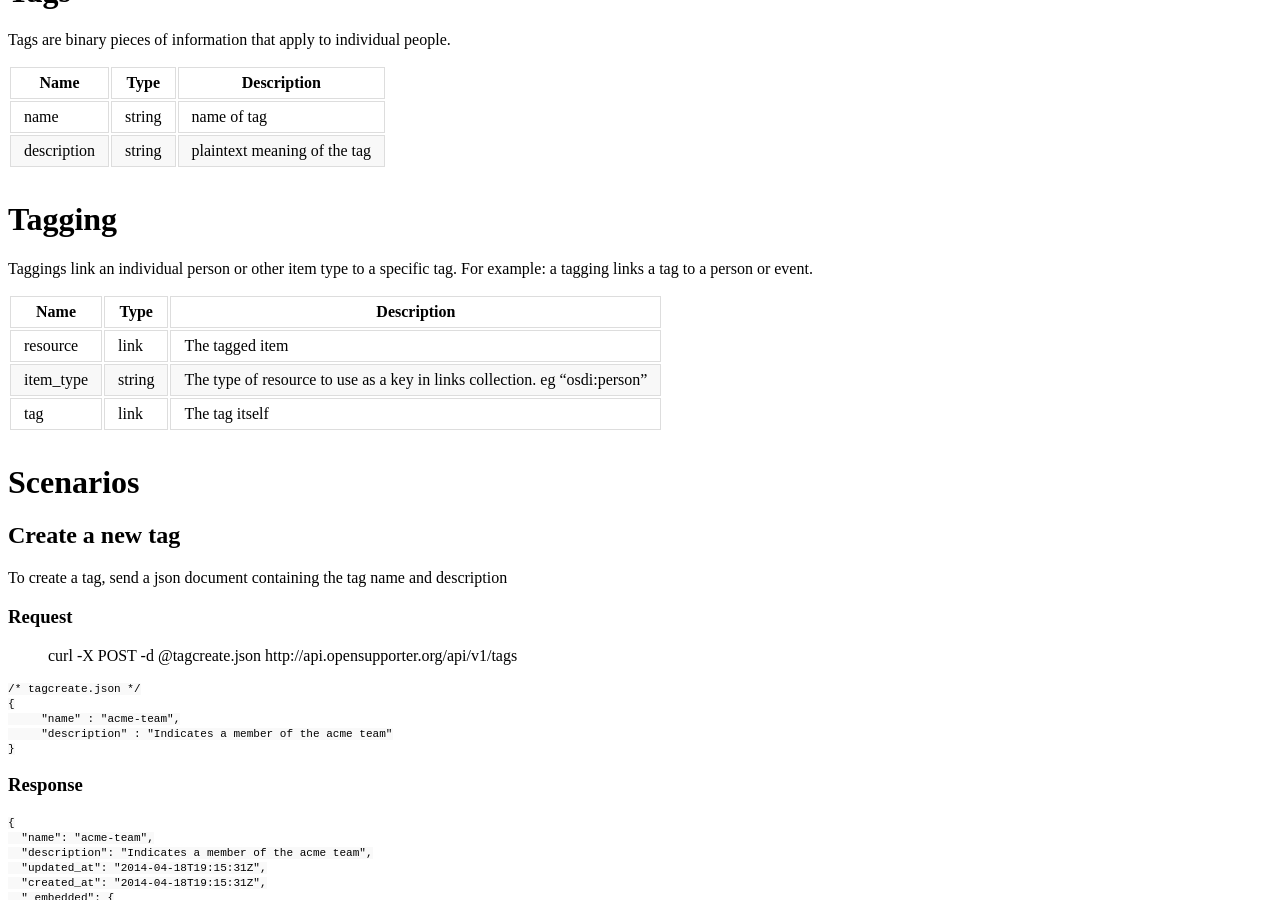
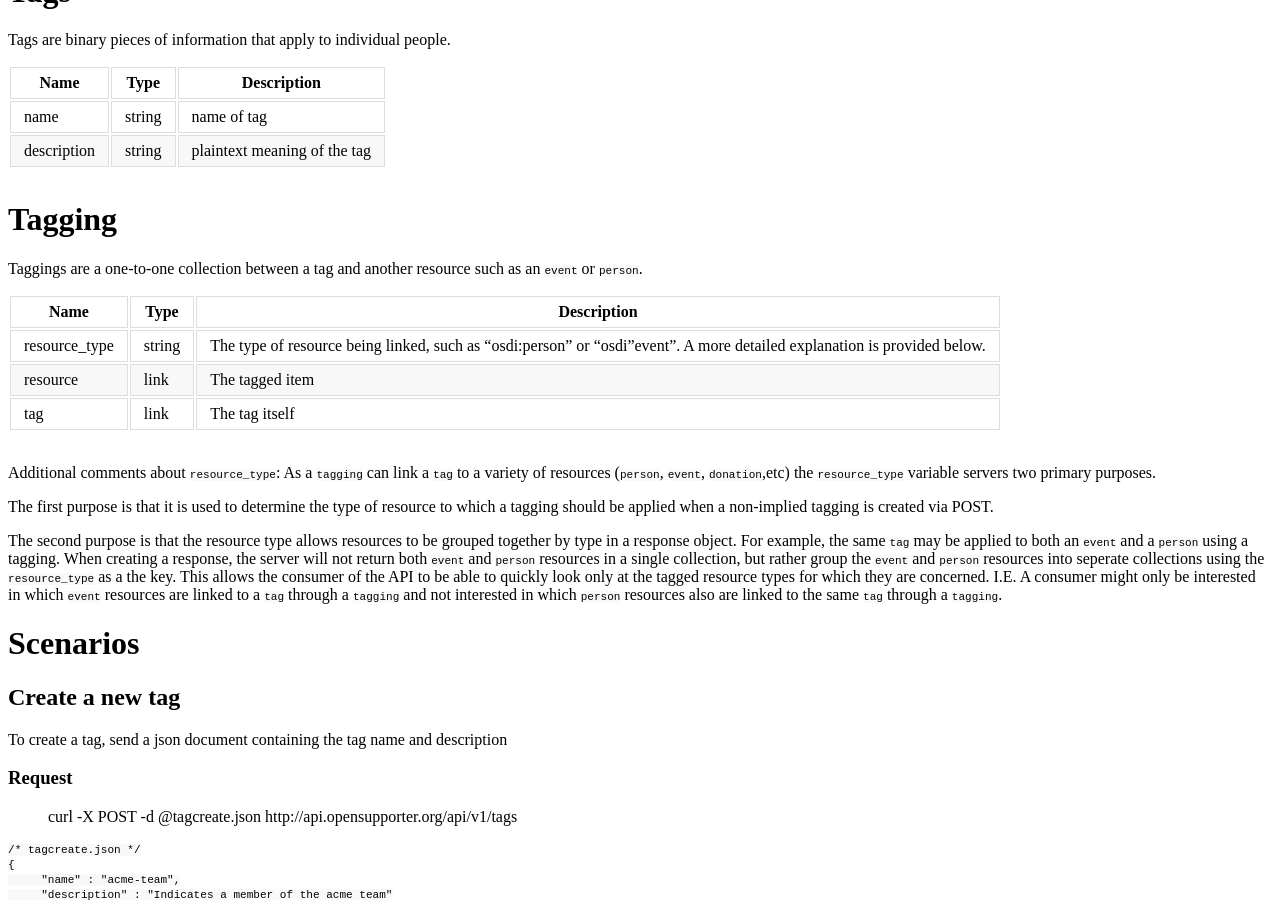
Before and after one commit to opensupporter/osdi-docs, a Jekyll site: the page built from tags.md, in a window 1280 px wide and 900 px high, scrolled down 300 px. Built offline with Jekyll 4.4.1, drawn with Linux system fonts in a browser that asks for light colours; a style sheet for code colours, icons or effects is not loaded.

Commit message:
Update tags.md

```diff
--- a/tags.md
+++ b/tags.md
@@ -12,13 +12,19 @@ Tags are binary pieces of information that apply to individual people.
 |description    |string |plaintext meaning of the tag
 
 # Tagging
-Taggings link an individual person or other item type to a specific tag.  For example: a tagging links a tag to a person or event.
+Taggings are a one-to-one collection between a tag and another resource such as an `event` or `person`.
 
 |Name   	|Type   |Description
 |---    	|---    |---
+|resource_type | string | The type of resource being linked, such as "osdi:person" or "osdi"event".  A more detailed explanation is provided below.
 |resource |link | The tagged item
-|item_type | string | The type of resource to use as a key in links collection. eg "osdi:person"
 |tag    	|link |The tag itself
+
+Additional comments about `resource_type`: As a `tagging` can link a `tag` to a variety of resources (`person`, `event`, `donation`,etc) the `resource_type` variable servers two primary purposes.
+
+The first purpose is that it is used to determine the type of resource to which a tagging should be applied when a non-implied tagging is created via POST.
+
+The second purpose is that the resource type allows resources to be grouped together by type in a response object.  For example, the same `tag` may be applied to both an `event` and a `person` using a tagging.  When creating a response, the server will not return both `event` and `person` resources in a single collection, but rather group the `event` and `person` resources into seperate collections using the `resource_type` as a the key.  This allows the consumer of the API to be able to quickly look only at the tagged resource types for which they are concerned. I.E. A consumer might only be interested in which `event` resources are linked to a `tag` through a `tagging` and not interested in which `person` resources also are linked to the same `tag` through a `tagging`.
 
 # Scenarios
 
```
